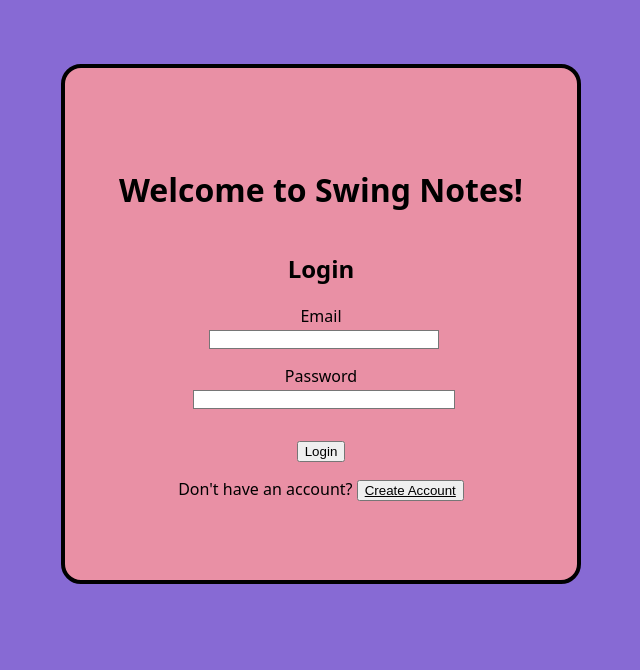
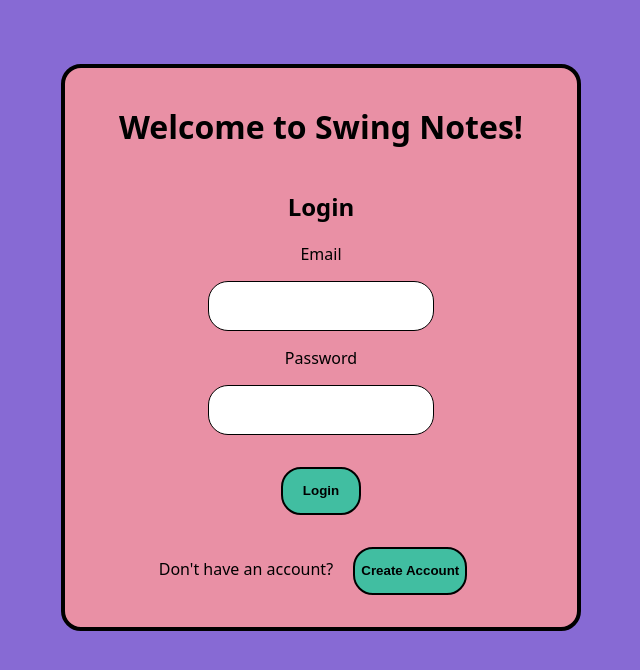
Before and after one commit to Rhibro/swing-notes, a React (Vite) app in the folder frontend/: page / in a window 1280 px wide. Shown: the top 670 px of the page, without its empty margins (319-959 px from the left). Built offline with nearby package versions, Linux system fonts and the light colour scheme.

Commit message:
style edits

```diff
--- a/frontend/src/index.css
+++ b/frontend/src/index.css
@@ -49,7 +49,7 @@ form {
   flex-direction: column;
   justify-content: center;
   align-items: center;
-   border-radius: 20px;
+  border-radius: 20px;
   border: 4px solid black;
   background-color: #e990a5;
   padding: 1rem;
@@ -57,16 +57,28 @@ form {
 
 label {
   font-weight: 400;
+  margin-bottom: 1rem;
 }
 
 .formBtn {
-  max-width: 5rem;
+  min-width: 5rem;
   margin: 1rem;
+  min-height: 3rem;
   cursor: pointer;
+  background-color: #41BEA1;
+  border-radius: 20px;
+  border: 2px solid black;
+  font-weight: 600;
+}
+
+.formBtn:hover {
+  background-color: #a488f3;
+  border: 2px solid white;
+  color: white;
 }
 
 .center-modal {
-   position: fixed;
+  position: fixed;
   top: 0;
   left: 0;
   width: 100vw;
@@ -79,9 +91,31 @@ label {
 
 input {
   margin-bottom: 1rem;
-  max-width: 40rem;
+  min-width: 13rem;
+  max-width: 13rem;
+  border-radius: 20px;
+  min-height: 2rem;
+  border: 4px solid black;
+  padding: .5rem;
+}
+
+input:hover {
+  background-color: #41BEA1;
 }
 
 textarea {
   min-height: 6rem;
+  max-width: 20rem;
+  border-radius: 20px;
+  border: 4px solid black;
+  padding: .5rem;
 }
+
+textarea:hover {
+  background-color: #41BEA1;
+}
+
+.labelInput {
+  display: flex;
+  flex-direction: column;
+}
--- a/frontend/src/pages/Home.jsx
+++ b/frontend/src/pages/Home.jsx
@@ -116,7 +116,7 @@ const Home = () => {
         className="border rounded px-3 py-2 my-4 w-full max-w-md"
       />
       <button
-        className="bg-blue-500 text-white px-4 py-2 rounded"
+        className="formBtn"
         onClick={openNewNoteModal}
       >
         New Note
--- a/frontend/src/pages/Layout.jsx
+++ b/frontend/src/pages/Layout.jsx
@@ -19,7 +19,7 @@ const Layout = () => {
           </li> */}
           {location.pathname !== "/" && "/*" && (
             <li>
-            <button onClick={handleLogout}>
+            <button className="formBtn" onClick={handleLogout}>
               <Link className="no-underline" to="/login">Logout</Link>
             </button>
           </li>
--- a/frontend/src/pages/Login.jsx
+++ b/frontend/src/pages/Login.jsx
@@ -81,7 +81,7 @@ export default function LoginForm() {
         </div>
       )}
 
-      <div>
+      <div className="labelInput">
         <label className="">Email</label>
         <input
           type="email"
@@ -92,7 +92,7 @@ export default function LoginForm() {
         />
       </div>
 
-      <div>
+      <div className="labelInput">
         <label className="">Password</label>
         <input
           type="password"
@@ -111,14 +111,14 @@ export default function LoginForm() {
         {isRegister ? (
           <span>
             Already have an account?{" "}
-            <button type="button" className="text-blue-500 underline" onClick={() => setIsRegister(false)}>
+            <button type="button" className="formBtn" onClick={() => setIsRegister(false)}>
               Login
             </button>
           </span>
         ) : (
           <span>
             Don't have an account?{" "}
-            <button type="button" className="text-blue-500 underline" onClick={() => setIsRegister(true)}>
+            <button type="button" className="formBtn" onClick={() => setIsRegister(true)}>
               Create Account
             </button>
           </span>
```
